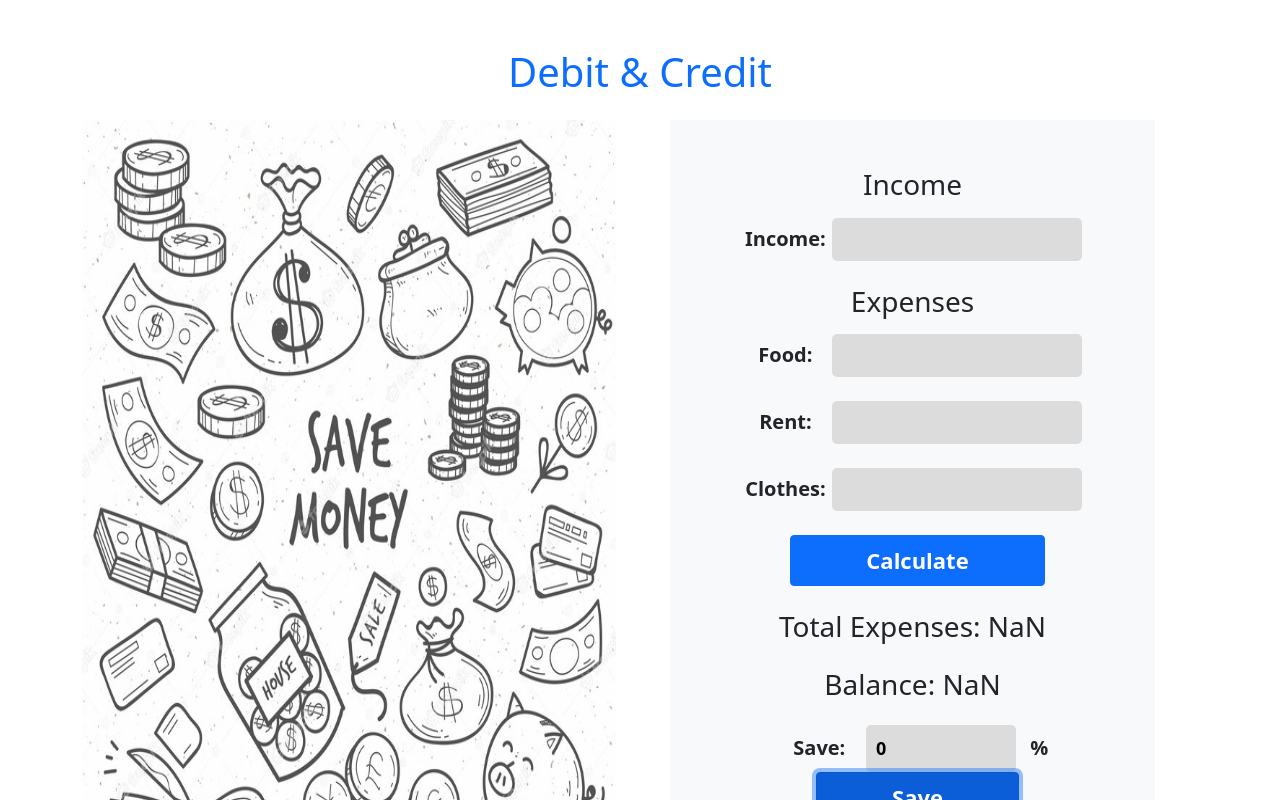
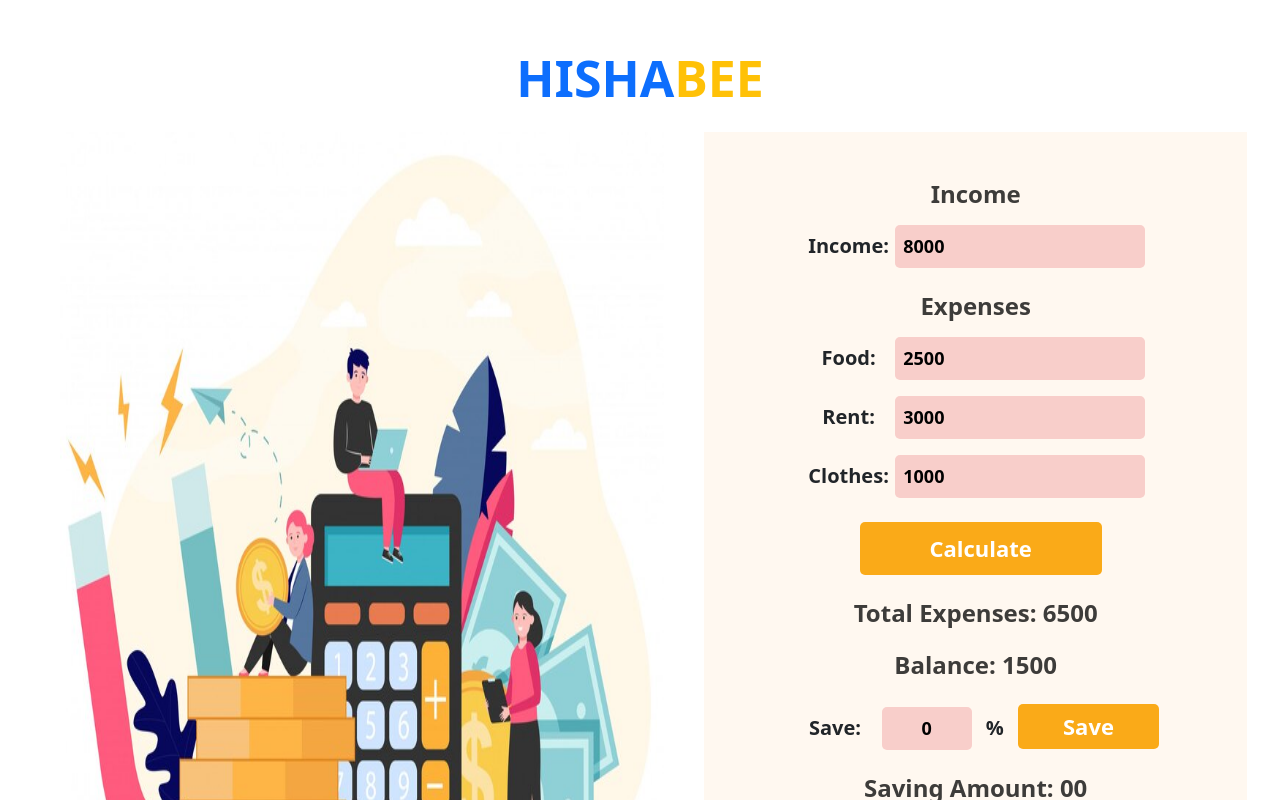
Before and after one commit to Eshitayasmin/hishabi-fifth-assignment, a plain HTML site: page index.html in a window 1280 px wide. Both pictures are taken after a click on the button "Save". Shown: the top 800 px of the page. Drawn offline with nearby package versions, Linux system fonts and the light colour scheme.

Commit message:
style added

```diff
--- a/index.html
+++ b/index.html
@@ -13,55 +13,63 @@
 <body>
     <main>
         <section>
-            <div class="container mt-5">
-                <h1 class="text-center text-primary mb-4">Debit & Credit</h1>
+            <div class="container-fluid mt-5">
+                <h1 class="text-center text-primary mb-4">HISHA<span class="text-warning">BEE</span></h1>
                 <div class="row gx-5">
-                  <div class="col-md-6">
-                    <img class="img-fluid image" src="images/save-money.jpg" alt="" srcset="">
+                  <div class="col-12 col-md-6 ms-5">
+                    <img class="img-fluid image" src="images/three.jpg" alt="" srcset="">
                   </div>
-                  <div class="col-md-5 bg-light text-center two">
+                  <div class="col-12 col-md-5 text-center ms-3 two">
                      <!-- income -->
                      <h3 class="mt-5 mb-3">Income</h3>
                      <label class="label" for="income">Income:</label>
-                    <input id="income-input" class="input-field" type="text">
+                     <input id="income-input" class="input-field" type="text" value="8000">
                      <!-- Expenses -->
                      <h3 class="mt-4 mb-3">Expenses</h3>
+                   <div class="mb-3">
                      <label class="label" for="food">Food:  </label>
-                    <input id="food-input" class="input-field" type="text">
-                    <br>
-                    <br>
+                     <input id="food-input" class="input-field" type="text" value="2500">
+                   </div>
+                   <div class="mb-3">
                      <label class="label" for="rent">Rent:  </label>
-                    <input id="rent-input" class="input-field" type="text">
+                     <input id="rent-input" class="input-field" type="text" value="3000">
+                   </div>
+                     <label class="label" for="cloth">Clothes:</label>
+                     <input id="clothes-input" class="input-field" type="text" value="1000">
                      <br><br>
-                    <label class="label" for="cloth">Clothes:</label>
-                    <input id="clothes-input" class="input-field" type="text">
-                    <br><br>
-                    <button id="calculate-button" class="btn btn-primary button">Calculate</button>
+                     <button id="calculate-button" class="button">Calculate</button>
 
                      <h3 class="mt-4 mb-4">Total Expenses:
                        <span id="total-expenses">00</span></h3>
 
                      <h3 class="mb-4">Balance:
                        <span id="balance">00</span></h3>
-
+                   <div class="text-center">
                      <label class="label" for="save">Save:</label>
                      <input id="save-input" class="save-input input-field" type="text" value="0">
 
                      <span class="percentage">%</span>
 
-                    <button id="save-button" class="btn btn-primary button">Save</button>
-
+                     <button id="save-button" class="button">Save</button>
+                   </div>
                      <h3 class="mt-4">Saving Amount:
                        <span id="saving-amount">00</span></h3>
                      <h3 class="mt-3 mb-5">Remaining Balance:
                        <span id="remaining-balance">00</span></h3>
-
-
+                  </div>
               </div>
 
              </div>
-              </div>
+        </section>
 
+        <section class="container mx-auto text-center">
+          <div>
+            <p id="number-error" class=" error">Please give a number</p>
+            <p id="negative-number" class=" error">Please give a positive number</p>
+
+            <p id="more-cost-error" class=" error">The Cost will not be more than the Income</p>
+
+            <p id="more-savings-error" class=" error">Savings amount will not be more than Balance</p>
           </div>
         </section>
     </main>
--- a/script.js
+++ b/script.js
@@ -2,7 +2,19 @@
 function getInputNumber(inputId){
     const inputText = document.getElementById(inputId);
     const inputNumber = parseFloat(inputText.value);
-    return inputNumber;
+
+    const numberError = document.getElementById('number-error');
+    const negativeNumberError = document.getElementById('negative-number');
+    if(isNaN(inputNumber)){
+        numberError.style.display ='block';
+    }
+    if(inputNumber < 0){
+      negativeNumberError.style.display = 'block';
+    }
+    if(inputNumber > 0){
+        return inputNumber;
+    }
+    // return inputNumber;
 }
 
 
@@ -16,9 +28,19 @@ function getTotalExpenses(){
        const totalCost = foodInput + rentInput + clothesInput;
 
        const totalExpenses = document.getElementById('total-expenses');
-       totalExpenses.innerText = totalCost;
 
-       return totalCost;
+       const incomeInput = getInputNumber('income-input');
+       const ifCostMore = document.getElementById('more-cost-error');
+
+       if(incomeInput > totalCost){
+        totalExpenses.innerText = totalCost;
+        return totalCost;
+    }
+      if( totalCost > incomeInput){
+         ifCostMore.style.display = 'block';
+       }
+
+    //    return totalCost;
 }
 
 function getBalance(){
@@ -26,6 +48,7 @@ function getBalance(){
     const balanceInput = document.getElementById('balance');
     const balance = incomeInput - getTotalExpenses();
     balanceInput.innerText = balance;
+
     return balance;
 }
 //Calculate button event handler
@@ -35,18 +58,49 @@ document.getElementById('calculate-button').addEventListener('click', function()
 
 })
 
+// //Save button event handler
+// document.getElementById('save-button').addEventListener('click', function(){
+//     const incomeInput =getInputNumber('income-input');
+//     const saveInput = getInputNumber('save-input');
+//     const savingAmount = document.getElementById('saving-amount');
+//     let save = incomeInput * saveInput / 100;
+//     savingAmount.innerText = save;
+
+//     const balance = getBalance();
+//     //update remaining balance
+//     const remainInput = document.getElementById('remaining-balance');
+//     const remainingBalance = balance -save;
+//     remainInput.innerText = remainingBalance;
+
+
+
+// })
+
 //Save button event handler
 document.getElementById('save-button').addEventListener('click', function(){
     const incomeInput =getInputNumber('income-input');
     const saveInput = getInputNumber('save-input');
     const savingAmount = document.getElementById('saving-amount');
     let save = incomeInput * saveInput / 100;
-    savingAmount.innerText = save;
+    const balance = getBalance();
+    const moreSavingsError = document.getElementById('more-savings-error');
+    if(save < balance){
+      savingAmount.innerText = save;
+     const remainInput = document.getElementById('remaining-balance');
+      const remainingBalance = balance -save;
+      remainInput.innerText = remainingBalance;
+    }
+    else{
+      moreSavingsError.style.display ='block';
+    }
+    // savingAmount.innerText = save;
 
-    const balance = getBalance();
+    // const balance = getBalance();
     //update remaining balance
-    const remainInput = document.getElementById('remaining-balance');
-    const remainingBalance = balance -save;
-    remainInput.innerText = remainingBalance;
+    // const remainInput = document.getElementById('remaining-balance');
+    // const remainingBalance = balance -save;
+    // remainInput.innerText = remainingBalance;
+
+
 
 })
--- a/style.css
+++ b/style.css
@@ -1,10 +1,18 @@
-
+h1{
+    font-size: 50px;
+    font-weight: 700;
+}
 .image{
     height: 790px;
 }
 .two{
-    margin-left: 30px;
-    height: 815px;
+    height: 790px;
+    background-color: rgba(255, 228, 196, 0.253);
+}
+h3{
+    font-size: 24px;
+    font-weight: 700;
+    color:rgba(0, 0, 0, 0.76);
 }
 label{
     width: 85px;
@@ -14,8 +22,7 @@ label{
 }
 
 .input-field{
-    background-color: gainsboro;
-    display: inline-block;
+    background-color: rgba(240, 159, 159, 0.479);
     border: none;
     font-size:18px;
     font-weight: 600;
@@ -24,9 +31,10 @@ label{
     border-radius: 5px;
 }
 .save-input{
-    width: 150px;
-    padding: 10px;
+    width: 90px;
+    padding: 8px;
     margin-right: 10px;
+    text-align: center;
 
 
 }
@@ -35,8 +43,27 @@ label{
     font-weight: 700;
 }
 .button{
+    border: none;
+    background-color: rgba(250, 163, 3, 0.911);
+    color: white;
     margin-left: 10px;
-    padding: 8px 75px;
+    padding: 10px 70px;
     font-size: 22px;
     font-weight: 600;
+    border-radius: 5px;
 }
+#save-button{
+    padding: 6px 45px ;
+}
+.error{
+    background-color: rgba(236, 12, 12, 0.877);
+    border-radius: 20px;
+    width: 40vw;
+    margin: auto;
+    padding: 5px 5px;
+    color: white;
+    font-weight: 600;
+    font-size: 20px;
+    display: none;
+    margin-bottom: 10px;
+}
```
Also changed, not shown: images/hishab.jpg (added), images/three.jpg (added). Lines whose indentation alone changed are shown as unchanged.
